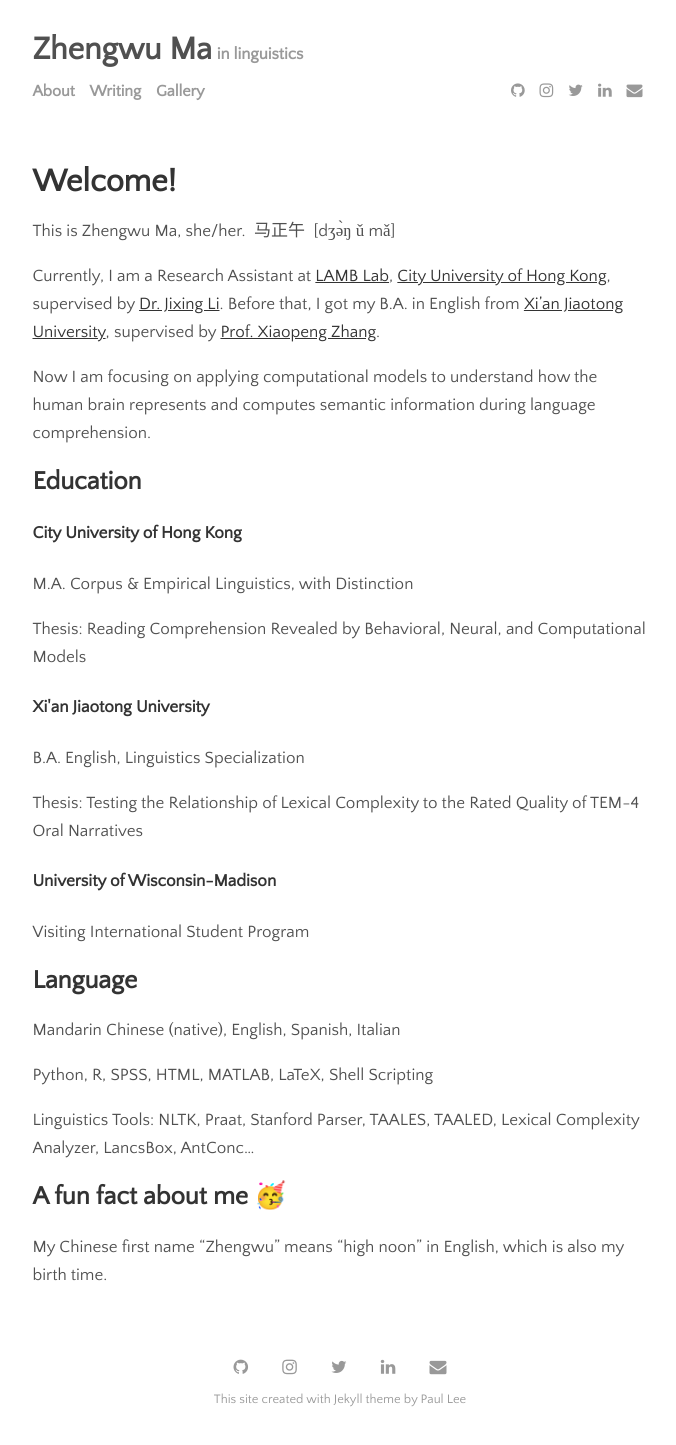
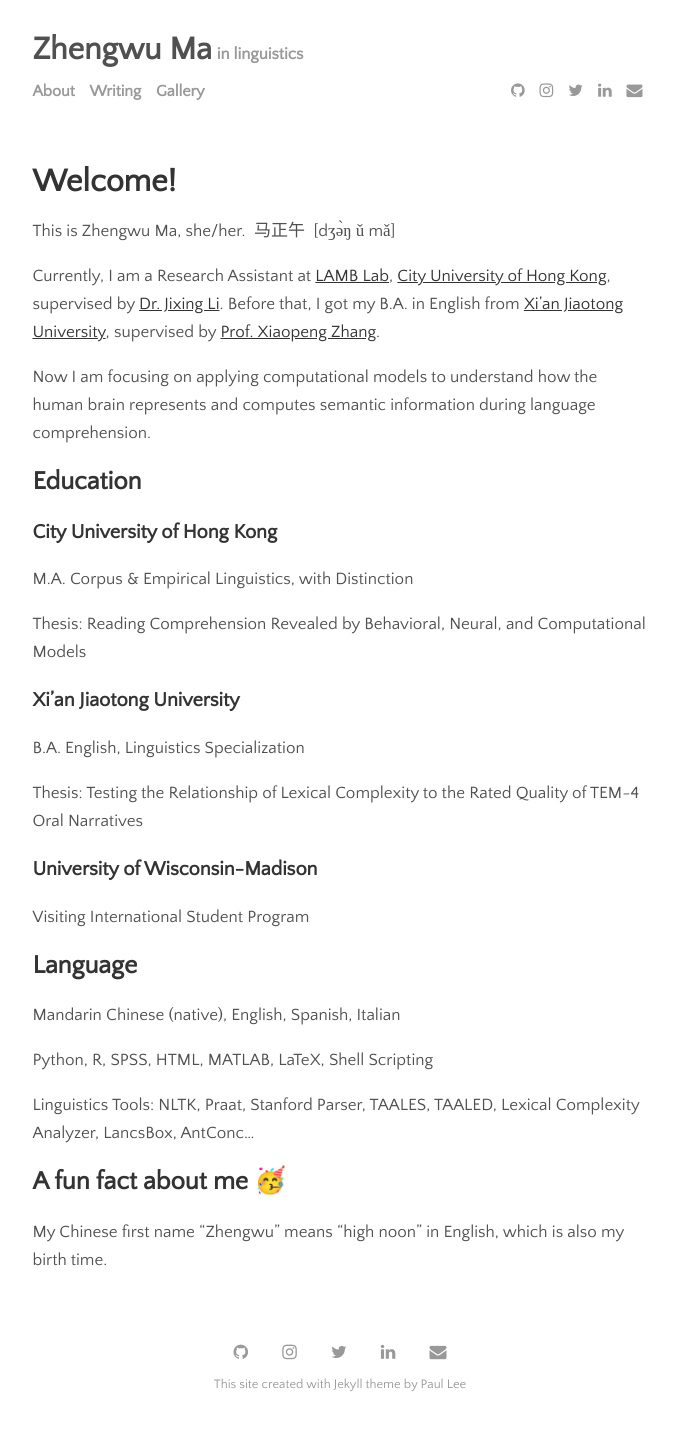
Before and after one commit to zhengwuma/zhengwuma.github.io, a Jekyll site: the page built from menu/about.md, in a window 1280 px wide. Shown: the whole page, without its empty margins (300-976 px from the left). Built offline with Jekyll 4.4.1, drawn with Linux system fonts in a browser that asks for light colours.

```diff
--- a/menu/about.md
+++ b/menu/about.md
@@ -11,21 +11,21 @@ Now I am focusing on applying computational models to understand how the human b
 
 ## Education
 
-<h4> City University of Hong Kong </h4>
+### City University of Hong Kong
 
-  M.A. Corpus & Empirical Linguistics, with Distinction
+M.A. Corpus & Empirical Linguistics, with Distinction
 
-  Thesis: Reading Comprehension Revealed by Behavioral, Neural, and Computational Models
+Thesis: Reading Comprehension Revealed by Behavioral, Neural, and Computational Models
 
-<h4> Xi'an Jiaotong University </h4>
+### Xi'an Jiaotong University
 
-  B.A. English, Linguistics Specialization
+B.A. English, Linguistics Specialization
 
-  Thesis: Testing the Relationship of Lexical Complexity to the Rated Quality of TEM-4 Oral Narratives
+Thesis: Testing the Relationship of Lexical Complexity to the Rated Quality of TEM-4 Oral Narratives
 
-<h4> University of Wisconsin-Madison </h4>
+### University of Wisconsin-Madison
 
-  Visiting International Student Program
+Visiting International Student Program
 
 ## Language
 
```
